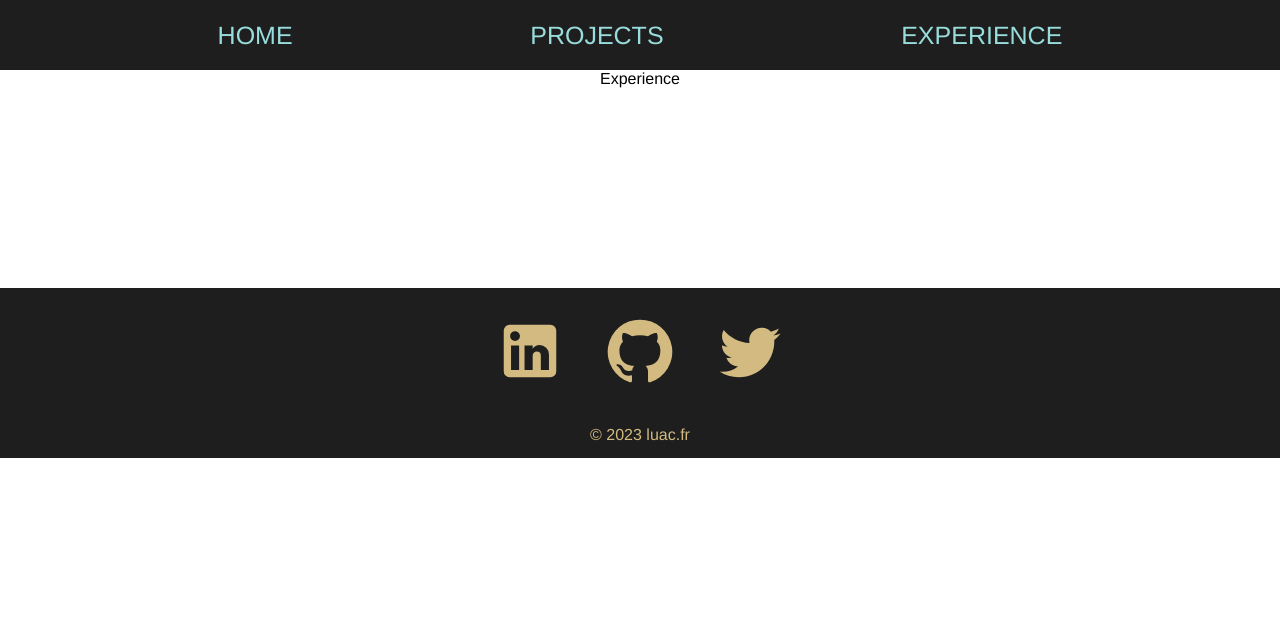
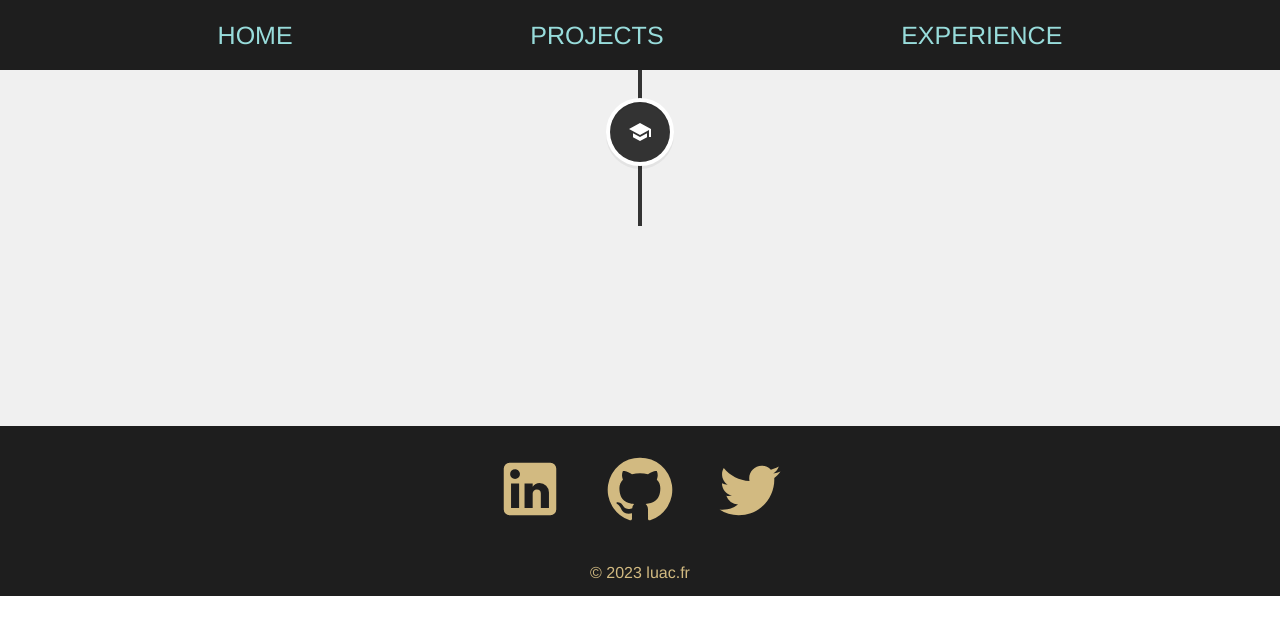
Before and after one commit to LucaTeodorescu/siteluac, a React (Create React App) app: page /experience in a window 1280 px wide. Shown: the top 634 px of the page. Built offline with nearby package versions, Linux system fonts and the light colour scheme.

Commit message:
Experience.js structure

```diff
--- a/src/App.css
+++ b/src/App.css
@@ -1,6 +1,11 @@
 .App {
+  width: 100%;
+  height: auto;
+  display: flex;
+  flex-direction: column;
   font-family: 'Helvetica', 'Arial', sans-serif;
   text-align: center;
+  background-color: #f0f0f0;
 }
 
 body {
--- a/src/pages/Experience.js
+++ b/src/pages/Experience.js
@@ -1,8 +1,27 @@
 import React from 'react';
+import {
+    VerticalTimeline, VerticalTimelineElement,
+} from "react-vertical-timeline-component";
+import "react-vertical-timeline-component/style.min.css";
+import SchoolIcon from "@material-ui/icons/School";
 
 function Experience() {
     return(
-        <div>Experience</div>
+        <div className="experience">
+            <VerticalTimeline lineColor="#333333">
+                <VerticalTimelineElement
+                className="vertical-timeline-element--education"
+                date="2017-2019"
+                iconStyle={{background: "#333333", color: "#ffff"}}
+                icon={<SchoolIcon />}
+                >
+                    <h3 className="vertical-timeline-element-title">
+                        Classe Préparatoire Lycée Blaise Pascal MPSI - MP*
+                    </h3>
+
+                </VerticalTimelineElement>
+            </VerticalTimeline>
+        </div>
     );
 }
 
```
